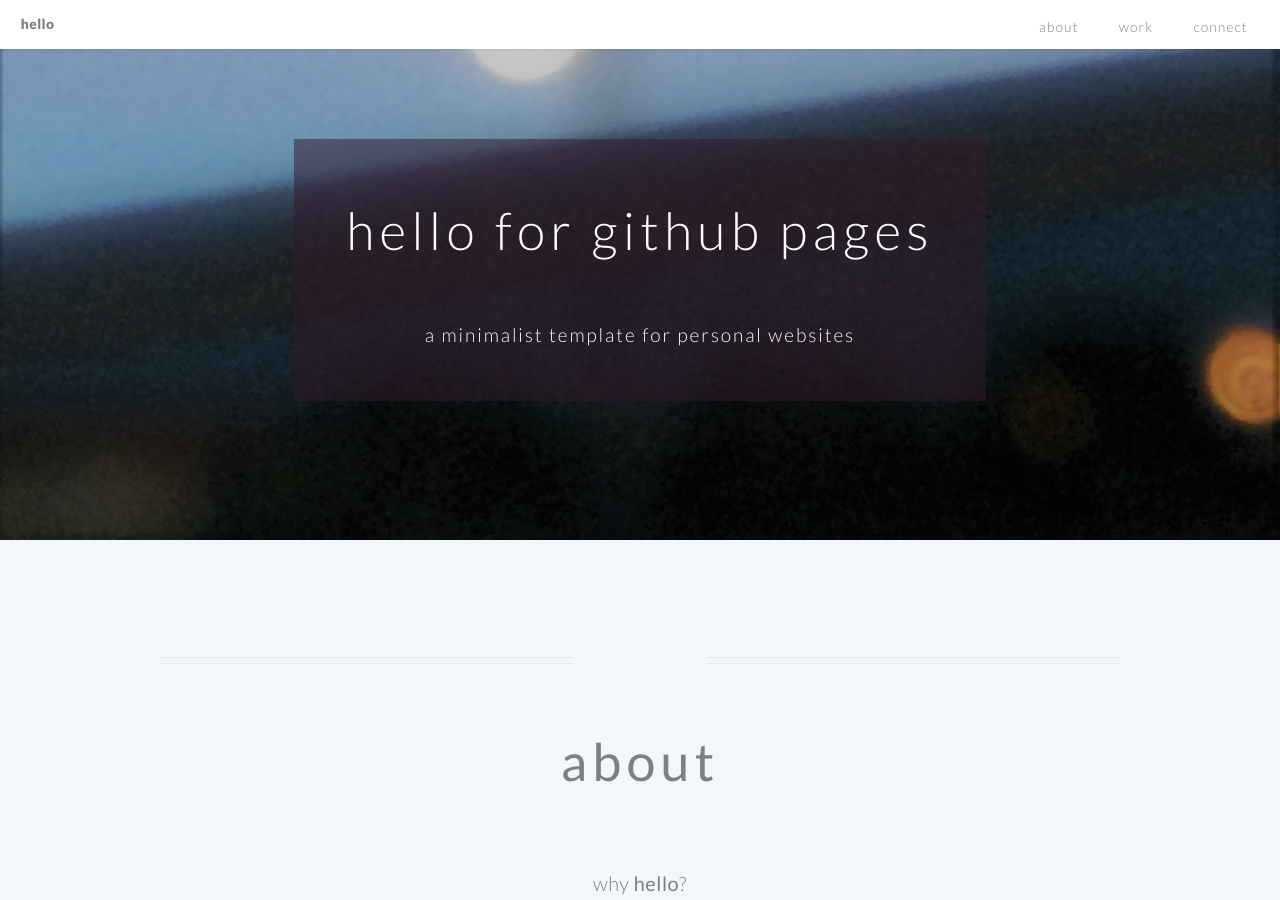
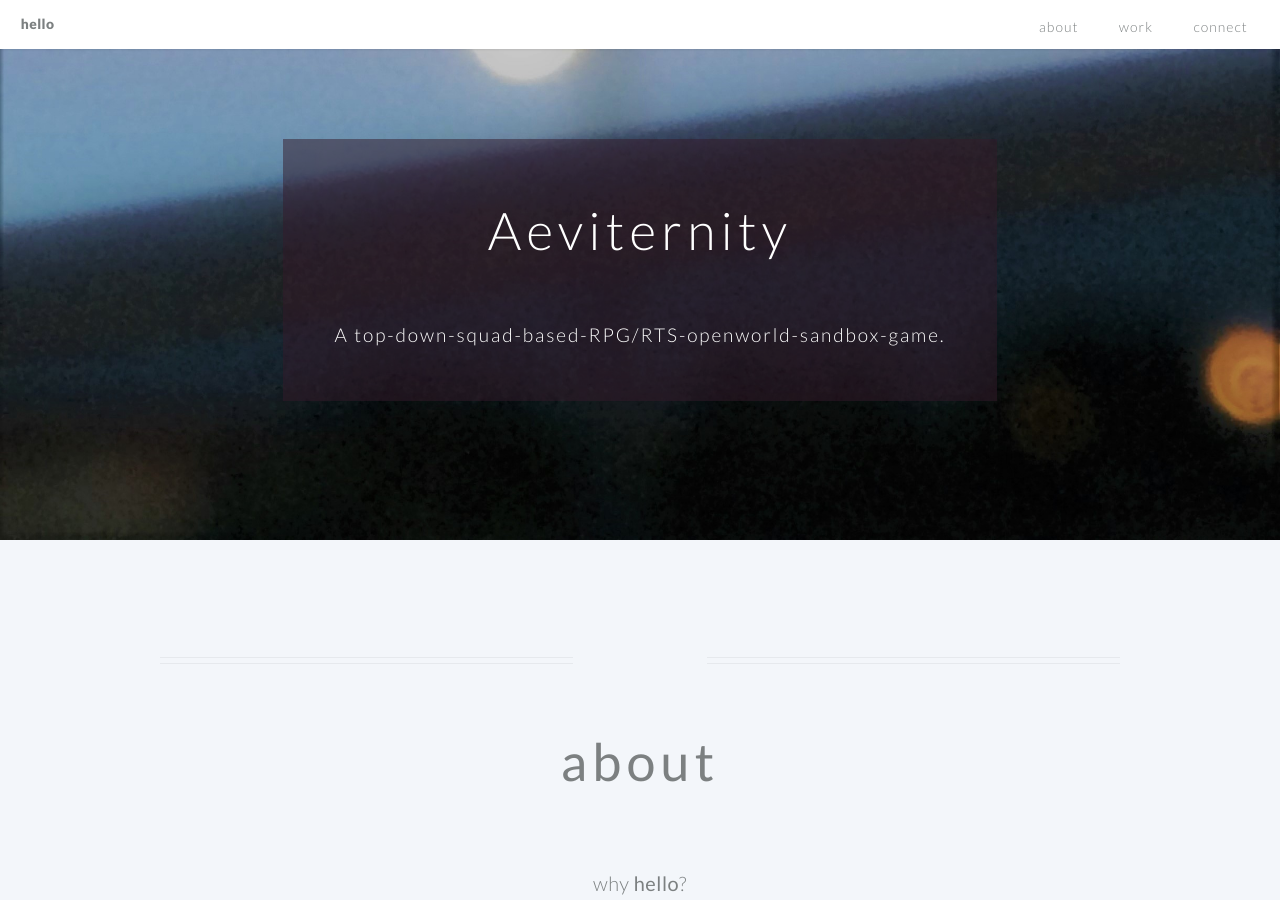
Before and after one commit to ankh16/ankh16.github.io, a Jekyll site: the page built from index.md, in a window 1280 px wide and 900 px high. Built offline with Jekyll 4.4.1, drawn with Linux system fonts in a browser that asks for light colours.

Commit message:
Update index.md

```diff
--- a/index.md
+++ b/index.md
@@ -4,8 +4,8 @@ layout: hello-default
 # using Markdown language, you can customize the following variables!
 
 # these variables are required -------------------------------
-banner_title: hello for github pages
-banner_subtitle: a minimalist template for personal websites
+banner_title: Aeviternity
+banner_subtitle: A top-down-squad-based-RPG/RTS-openworld-sandbox-game.
 background_image: /images/background.jpeg
 
 # all of the following variables are optional -----------------
```
